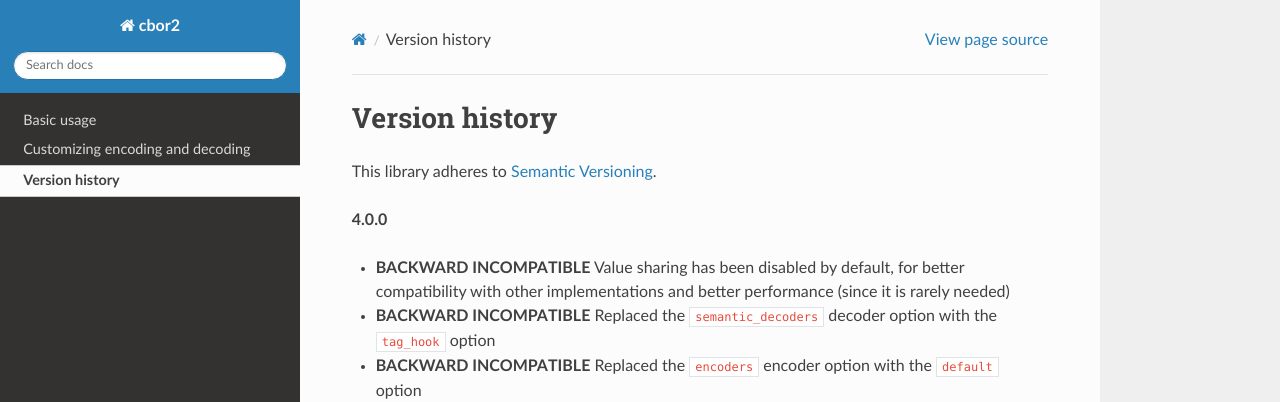
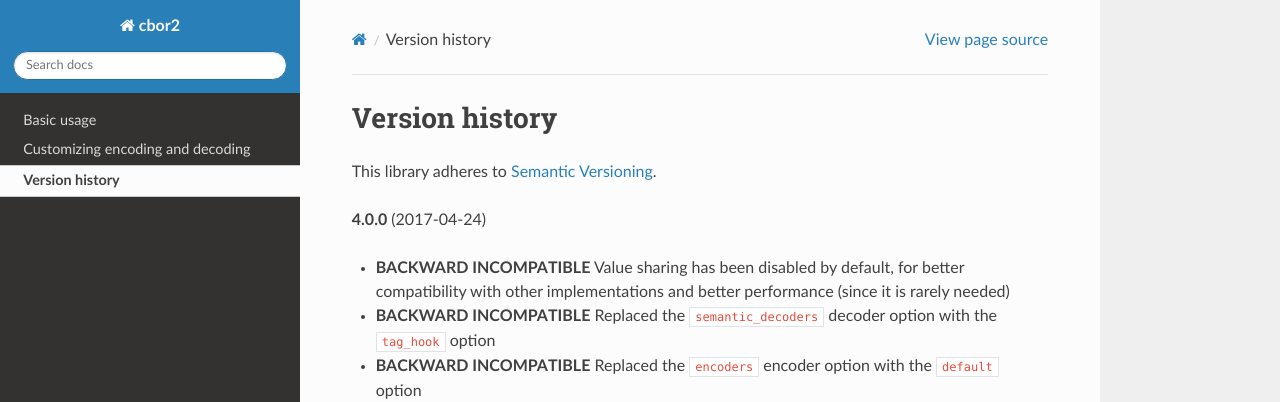
Before and after one commit to agronholm/cbor2, a Sphinx documentation site: the page built from docs/versionhistory.rst, in a window 1280 px wide and 900 px high. Shown: the top 402 px of the window. Built offline with Sphinx 7.4.7 and the Read the Docs theme 2.0.0, drawn with Linux system fonts in a browser that asks for light colours.

Commit message:
Added the release date

```diff
--- a/docs/versionhistory.rst
+++ b/docs/versionhistory.rst
@@ -3,7 +3,7 @@ Version history
 
 This library adheres to `Semantic Versioning <http://semver.org/>`_.
 
-**4.0.0**
+**4.0.0** (2017-04-24)
 
 - **BACKWARD INCOMPATIBLE** Value sharing has been disabled by default, for better compatibility
   with other implementations and better performance (since it is rarely needed)
```
